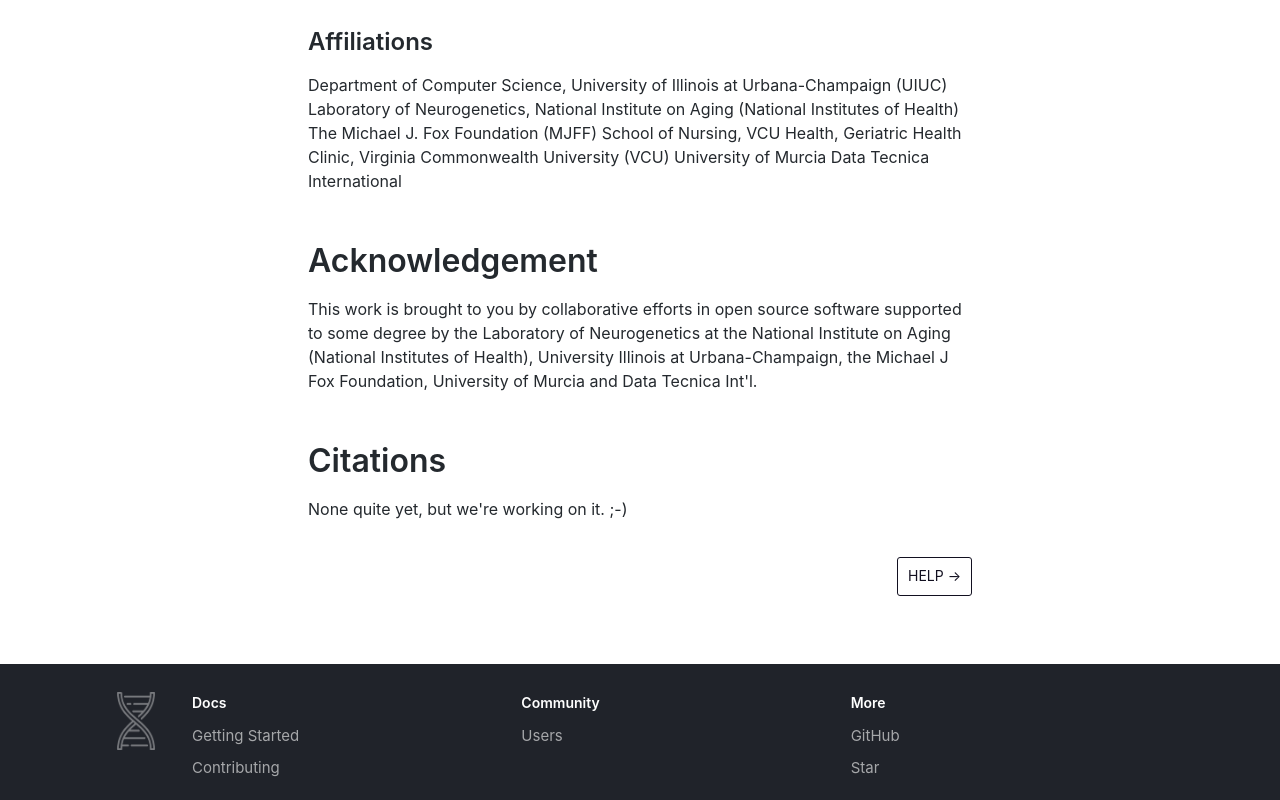
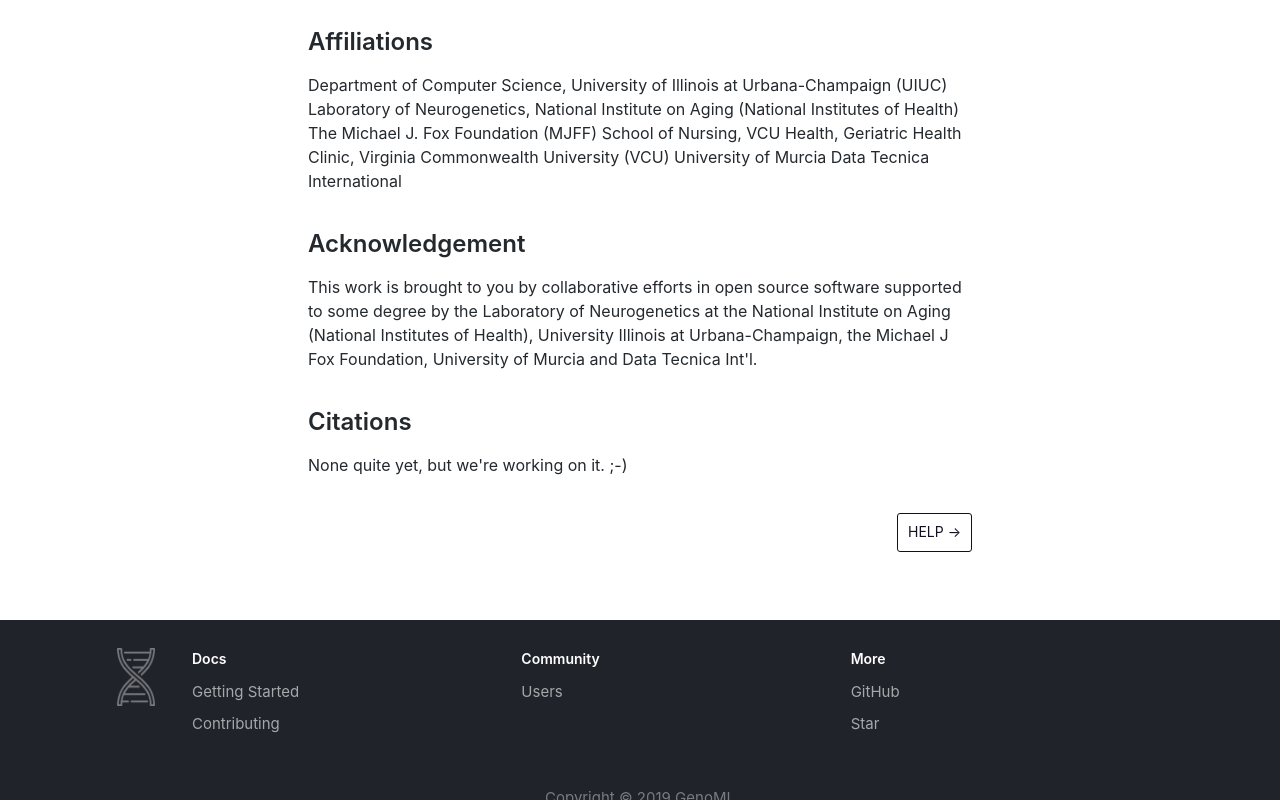
Before and after one commit to GenoML/old_genoml_site, a plain HTML site: page docs/about.html in a window 1280 px wide. Shown: the part 1095-1895 px from the top of the page. Drawn offline with nearby package versions, Linux system fonts and the light colour scheme.

Commit message:
Deploy website
Deploy website version based on 4e87fe7032e8474986c0aac36eed6a203ff9377b

```diff
--- a/docs/about.html
+++ b/docs/about.html
@@ -51,8 +51,8 @@
 School of Nursing, VCU Health, Geriatric Health Clinic, Virginia Commonwealth University (VCU)
 University of Murcia
 Data Tecnica International</p>
-<h1><a class="anchor" aria-hidden="true" id="acknowledgement"></a><a href="#acknowledgement" aria-hidden="true" class="hash-link"><svg class="hash-link-icon" aria-hidden="true" height="16" version="1.1" viewBox="0 0 16 16" width="16"><path fill-rule="evenodd" d="M4 9h1v1H4c-1.5 0-3-1.69-3-3.5S2.55 3 4 3h4c1.45 0 3 1.69 3 3.5 0 1.41-.91 2.72-2 3.25V8.59c.58-.45 1-1.27 1-2.09C10 5.22 8.98 4 8 4H4c-.98 0-2 1.22-2 2.5S3 9 4 9zm9-3h-1v1h1c1 0 2 1.22 2 2.5S13.98 12 13 12H9c-.98 0-2-1.22-2-2.5 0-.83.42-1.64 1-2.09V6.25c-1.09.53-2 1.84-2 3.25C6 11.31 7.55 13 9 13h4c1.45 0 3-1.69 3-3.5S14.5 6 13 6z"></path></svg></a>Acknowledgement</h1>
+<h2><a class="anchor" aria-hidden="true" id="acknowledgement"></a><a href="#acknowledgement" aria-hidden="true" class="hash-link"><svg class="hash-link-icon" aria-hidden="true" height="16" version="1.1" viewBox="0 0 16 16" width="16"><path fill-rule="evenodd" d="M4 9h1v1H4c-1.5 0-3-1.69-3-3.5S2.55 3 4 3h4c1.45 0 3 1.69 3 3.5 0 1.41-.91 2.72-2 3.25V8.59c.58-.45 1-1.27 1-2.09C10 5.22 8.98 4 8 4H4c-.98 0-2 1.22-2 2.5S3 9 4 9zm9-3h-1v1h1c1 0 2 1.22 2 2.5S13.98 12 13 12H9c-.98 0-2-1.22-2-2.5 0-.83.42-1.64 1-2.09V6.25c-1.09.53-2 1.84-2 3.25C6 11.31 7.55 13 9 13h4c1.45 0 3-1.69 3-3.5S14.5 6 13 6z"></path></svg></a>Acknowledgement</h2>
 <p>This work is brought to you by collaborative efforts in open source software supported to some degree by the Laboratory of Neurogenetics at the National Institute on Aging (National Institutes of Health), University Illinois at Urbana-Champaign, the Michael J Fox Foundation, University of Murcia and Data Tecnica Int'l.</p>
-<h1><a class="anchor" aria-hidden="true" id="citations"></a><a href="#citations" aria-hidden="true" class="hash-link"><svg class="hash-link-icon" aria-hidden="true" height="16" version="1.1" viewBox="0 0 16 16" width="16"><path fill-rule="evenodd" d="M4 9h1v1H4c-1.5 0-3-1.69-3-3.5S2.55 3 4 3h4c1.45 0 3 1.69 3 3.5 0 1.41-.91 2.72-2 3.25V8.59c.58-.45 1-1.27 1-2.09C10 5.22 8.98 4 8 4H4c-.98 0-2 1.22-2 2.5S3 9 4 9zm9-3h-1v1h1c1 0 2 1.22 2 2.5S13.98 12 13 12H9c-.98 0-2-1.22-2-2.5 0-.83.42-1.64 1-2.09V6.25c-1.09.53-2 1.84-2 3.25C6 11.31 7.55 13 9 13h4c1.45 0 3-1.69 3-3.5S14.5 6 13 6z"></path></svg></a>Citations</h1>
+<h2><a class="anchor" aria-hidden="true" id="citations"></a><a href="#citations" aria-hidden="true" class="hash-link"><svg class="hash-link-icon" aria-hidden="true" height="16" version="1.1" viewBox="0 0 16 16" width="16"><path fill-rule="evenodd" d="M4 9h1v1H4c-1.5 0-3-1.69-3-3.5S2.55 3 4 3h4c1.45 0 3 1.69 3 3.5 0 1.41-.91 2.72-2 3.25V8.59c.58-.45 1-1.27 1-2.09C10 5.22 8.98 4 8 4H4c-.98 0-2 1.22-2 2.5S3 9 4 9zm9-3h-1v1h1c1 0 2 1.22 2 2.5S13.98 12 13 12H9c-.98 0-2-1.22-2-2.5 0-.83.42-1.64 1-2.09V6.25c-1.09.53-2 1.84-2 3.25C6 11.31 7.55 13 9 13h4c1.45 0 3-1.69 3-3.5S14.5 6 13 6z"></path></svg></a>Citations</h2>
 <p>None quite yet, but we're working on it. ;-)</p>
-</span></div></article></div><div class="docs-prevnext"><a class="docs-next button" href="/docs/help"><span>Help</span><span class="arrow-next"> →</span></a></div></div></div><nav class="onPageNav"><ul class="toc-headings"><li><a href="#issues-suggestions-and-collaboration">Issues, suggestions, and collaboration</a></li><li><a href="#team">Team</a></li><li><a href="#affiliations">Affiliations</a></li></ul></nav></div><footer class="nav-footer" id="footer"><section class="sitemap"><a href="/" class="nav-home"><img src="/img/dna.png" alt="GenoML" width="66" height="58"/></a><div><h5>Docs</h5><a href="/docs/en/overview.html">Getting Started</a><a href="/docs/en/contribute.html">Contributing</a></div><div><h5>Community</h5><a href="/en/users.html">Users</a></div><div><h5>More</h5><a href="https://github.com/">GitHub</a><a class="github-button" data-icon="octicon-star" data-count-href="/genoml/genoml-cli/stargazers" data-show-count="true" data-count-aria-label="# stargazers on GitHub" aria-label="Star this project on GitHub">Star</a></div></section><section class="copyright">Copyright © 2019 GenoML</section></footer></div></body></html>
+</span></div></article></div><div class="docs-prevnext"><a class="docs-next button" href="/docs/help"><span>Help</span><span class="arrow-next"> →</span></a></div></div></div><nav class="onPageNav"><ul class="toc-headings"><li><a href="#issues-suggestions-and-collaboration">Issues, suggestions, and collaboration</a></li><li><a href="#team">Team</a></li><li><a href="#affiliations">Affiliations</a></li><li><a href="#acknowledgement">Acknowledgement</a></li><li><a href="#citations">Citations</a></li></ul></nav></div><footer class="nav-footer" id="footer"><section class="sitemap"><a href="/" class="nav-home"><img src="/img/dna.png" alt="GenoML" width="66" height="58"/></a><div><h5>Docs</h5><a href="/docs/en/overview.html">Getting Started</a><a href="/docs/en/contribute.html">Contributing</a></div><div><h5>Community</h5><a href="/en/users.html">Users</a></div><div><h5>More</h5><a href="https://github.com/">GitHub</a><a class="github-button" data-icon="octicon-star" data-count-href="/genoml/genoml-cli/stargazers" data-show-count="true" data-count-aria-label="# stargazers on GitHub" aria-label="Star this project on GitHub">Star</a></div></section><section class="copyright">Copyright © 2019 GenoML</section></footer></div></body></html>
```
Also changed, not shown: docs/about/index.html (+3 -3 lines).
